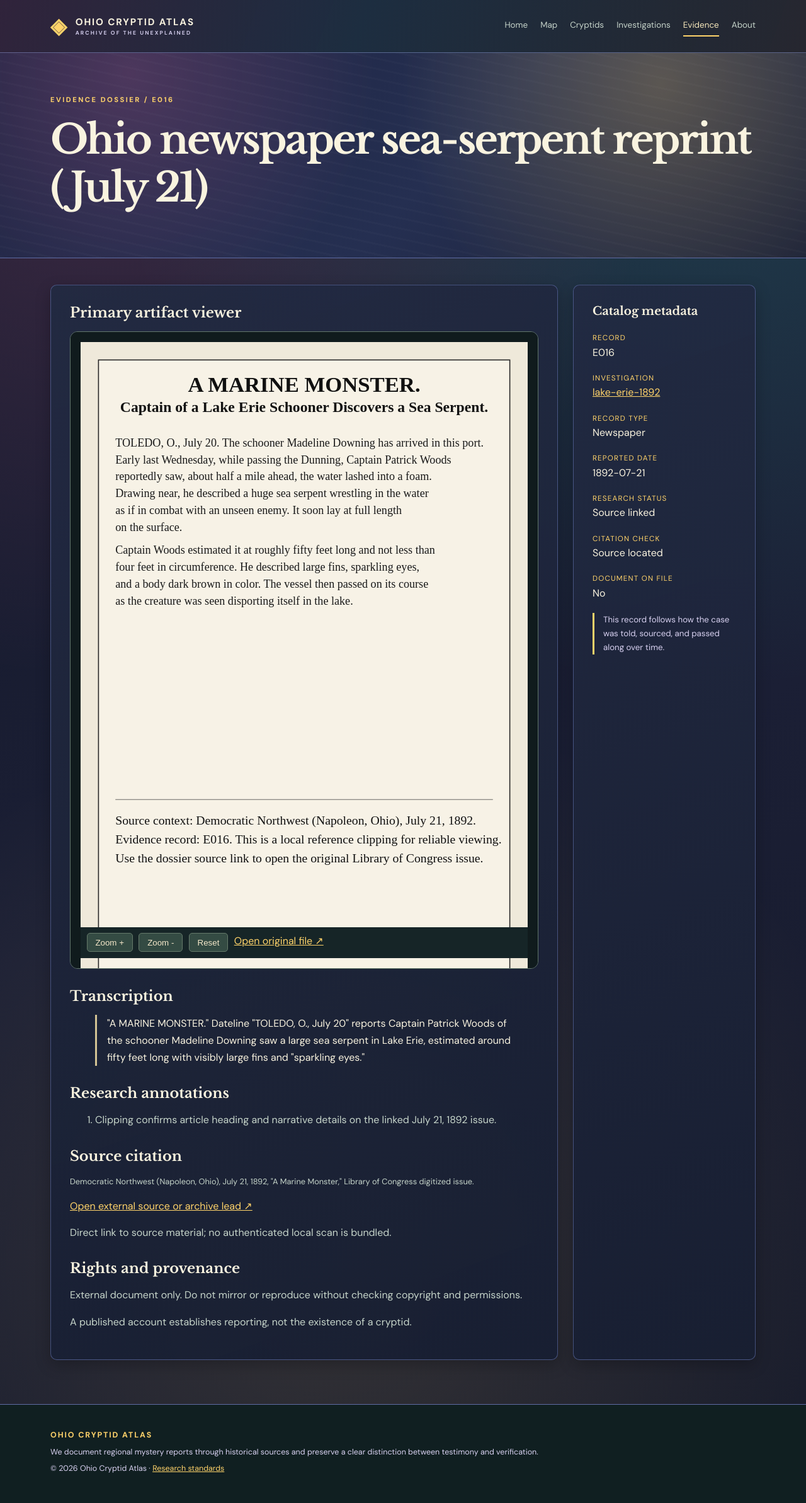
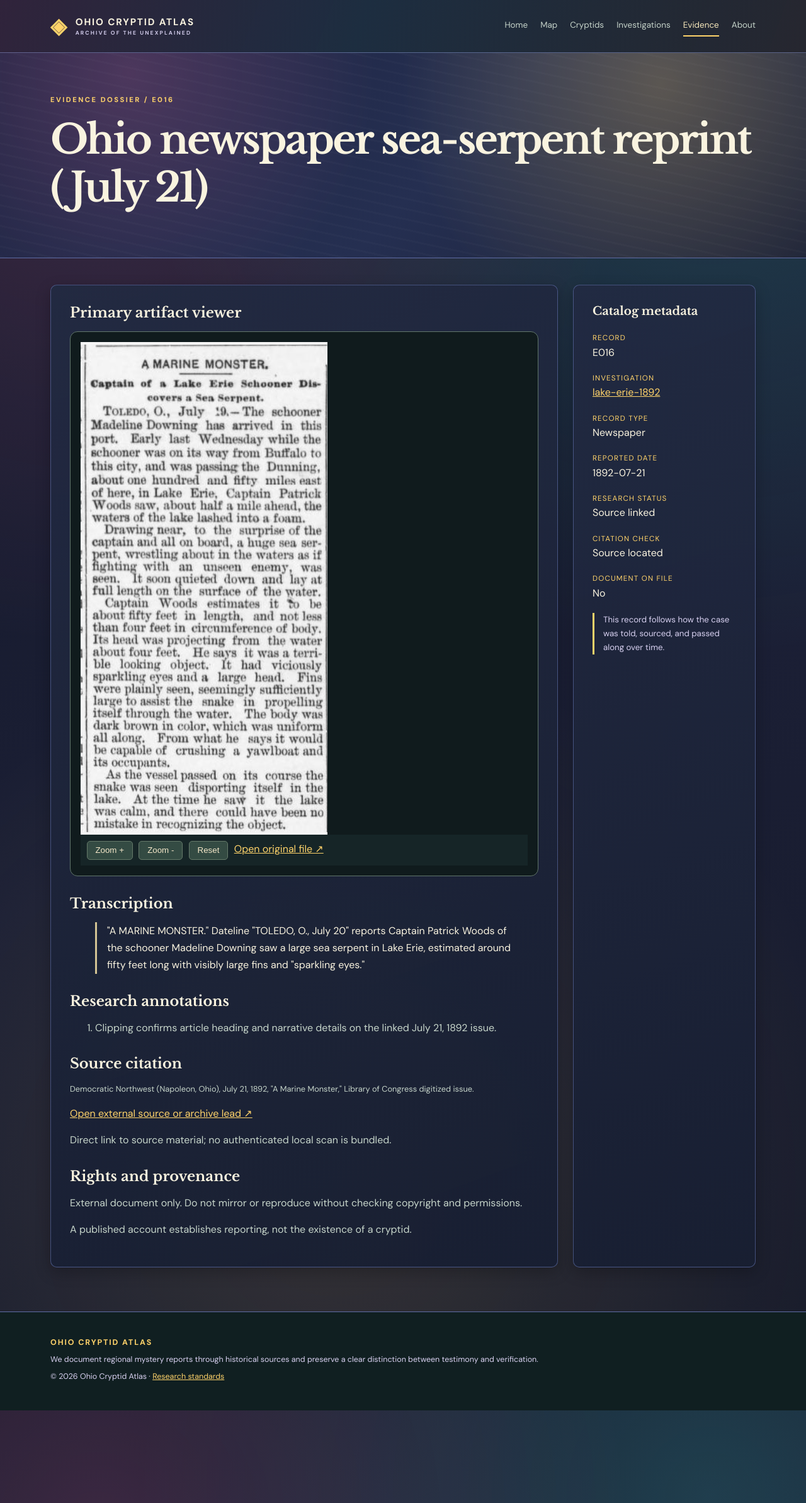
Before and after one commit to wellska1/cryptids, a Jekyll site: the page built from evidence/e016/index.html, in a window 1280 px wide. Shown: the whole page at 63% size. Built offline with Jekyll 4.4.1, drawn with Linux system fonts in a browser that asks for light colours.

Commit message:
image of clipping

```diff
--- a/_data/evidence.yml
+++ b/_data/evidence.yml
@@ -313,7 +313,7 @@
   source_url: https://www.loc.gov/resource/sn84028296/1892-07-21/ed-1/
   source_kind: digitized_newspaper_link
   original_document_verified: false
-  media_path: /evidence/e016/clipping.svg
+  media_path: /evidence/e016/clipping.png
   transcription: '"A MARINE MONSTER." Dateline "TOLEDO, O., July 20" reports Captain Patrick Woods of the schooner Madeline Downing saw a large sea serpent in Lake Erie, estimated around fifty feet long with visibly large fins and "sparkling eyes."'
   annotations:
   - Clipping confirms article heading and narrative details on the linked July 21, 1892 issue.
```
Also changed, not shown: evidence/e016/clipping.png (added).
